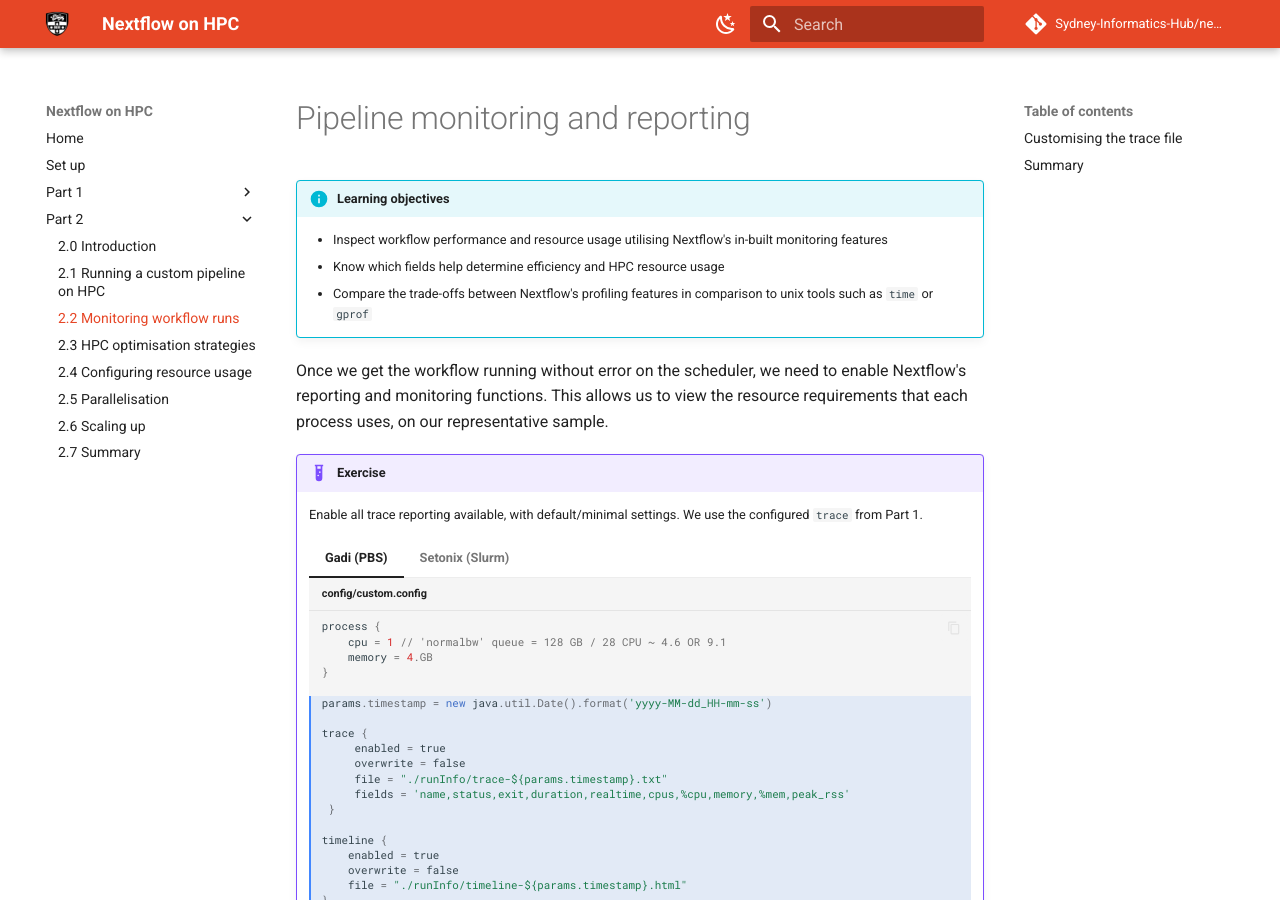
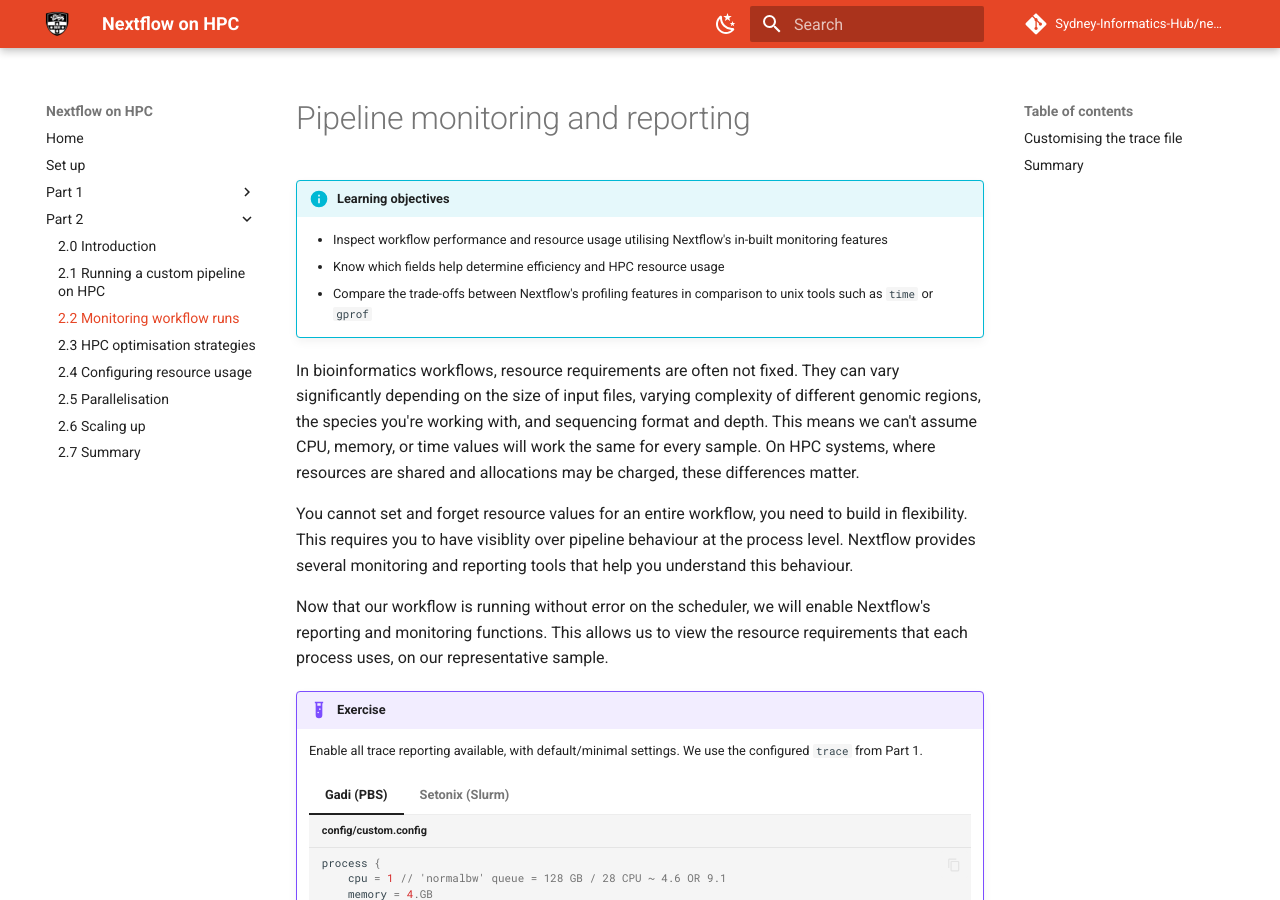
Before and after one commit to Sydney-Informatics-Hub/nextflow-hpc-workshop, an MkDocs documentation site: the page built from docs/part2/22_reporting.md, in a window 1280 px wide and 900 px high. Built offline with MkDocs 1.6.1 and Material for MkDocs 9.7.7, drawn with Linux system fonts in a browser that asks for light colours; comment, search, counter and statistics services are not loaded.

```diff
--- a/docs/part2/22_reporting.md
+++ b/docs/part2/22_reporting.md
@@ -7,7 +7,11 @@
     - Know which fields help determine efficiency and HPC resource usage
     - Compare the trade-offs between Nextflow's profiling features in comparison to unix tools such as `time` or `gprof`
 
-Once we get the workflow running without error on the scheduler, we need to enable Nextflow's reporting and monitoring functions. This allows us to view the resource requirements that each process uses, on our representative sample.
+In bioinformatics workflows, resource requirements are often not fixed. They can vary significantly depending on the size of input files, varying complexity of different genomic regions, the species you're working with, and sequencing format and depth. This means we can't assume CPU, memory, or time values will work the same for every sample. On HPC systems, where resources are shared and allocations may be charged, these differences matter.
+
+You cannot set and forget resource values for an entire workflow, you need to build in flexibility. This requires you to have visiblity over pipeline behaviour at the process level. Nextflow provides several monitoring and reporting tools that help you understand this behaviour.
+
+Now that our workflow is running without error on the scheduler, we will enable Nextflow's reporting and monitoring functions. This allows us to view the resource requirements that each process uses, on our representative sample.
 
 !!! example "Exercise"
 
```
